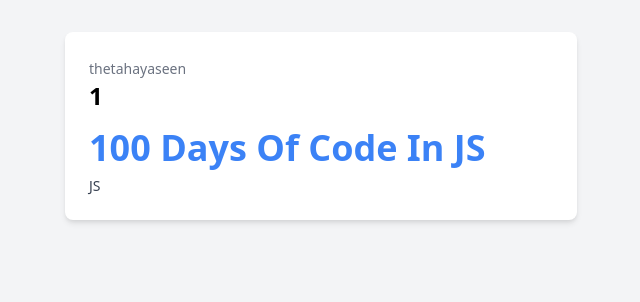
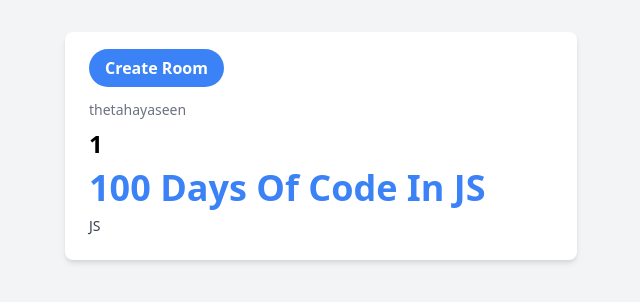
Before and after one commit to TheTahaYaseen/StudyBuddy, a Django app: page /room/1 in a window 1280 px wide. Shown: the part 64-366 px from the top of the page, without its empty margins (319-959 px from the left). Run offline with Django 4.2, Linux system fonts and the light colour scheme; data comes from the database, SQL or seed files in the repository; both versions use the stored data as it was after the commit.

Commit message:
Create Is Now Done

```diff
--- a/base/templates/base/room.html
+++ b/base/templates/base/room.html
@@ -3,9 +3,10 @@
 {% block content %}
 <div class="container mx-auto mt-8">
     <div class="max-w-lg mx-auto bg-white p-6 rounded-lg shadow-md">
-        <span class="text-gray-500 text-sm">{{ room.host.username }}</span>
-        <h2 class="text-2xl font-bold mb-4">{{ room.id }}</h2>
-        <h1 class="text-4xl font-extrabold text-blue-500">{{ room.name }}</h1>
+        <a href="{% url 'create-room' %}" class="bg-blue-500 text-white font-bold py-2 px-4 rounded-full hover:bg-blue-700 hover:shadow-md transition duration-300">Create Room</a>
+        <p class="text-gray-500 text-sm mt-5 mb-2">{{ room.host.username }}</p>
+        <h2 class="text-2xl font-bold mb-2">{{ room.id }}</h2>
+        <h1 class="text-4xl font-extrabold text-blue-500 mb-2">{{ room.name }}</h1>
         <p class="text-gray-700 text-sm mt-2">{{ room.topic.name }}</p>
     </div>
 </div>
--- a/base/urls.py
+++ b/base/urls.py
@@ -4,5 +4,6 @@ from . import views
 urlpatterns = [
     path("", views.home, name = "home"),
     # path("room/<datatype:identifier>", views.room, name = "room")
-    path("room/<str:primary_key>", views.room, name = "room")
+    path("room/<str:primary_key>", views.room, name = "room"),
+    path("create-room/", views.create_room, name = "create-room")
 ]
--- a/base/views.py
+++ b/base/views.py
@@ -1,7 +1,8 @@
 from django.http import HttpResponse
-from django.shortcuts import render
+from django.shortcuts import redirect, render
 
 from .models import Room
+from .forms import RoomForm
 
 # Create your views here.
 
@@ -15,3 +16,15 @@ def room(request, primary_key):
     room = Room.objects.get(id = primary_key)
     context = {"room": room}
     return render(request,  "base/room.html", context)
+
+def create_room(request):
+    form = RoomForm()
+
+    if request.method == "POST":
+        form = RoomForm(request.POST)
+        if form.is_valid():
+            form.save()
+            return redirect('home')
+
+    context = {"form": form}
+    return render(request, "base/room_form.html", context)
```
Also changed, not shown: base/forms.py (added, +20 -0 lines), base/templates/base/room_form.html (added, +20 -0 lines), db.sqlite3.
